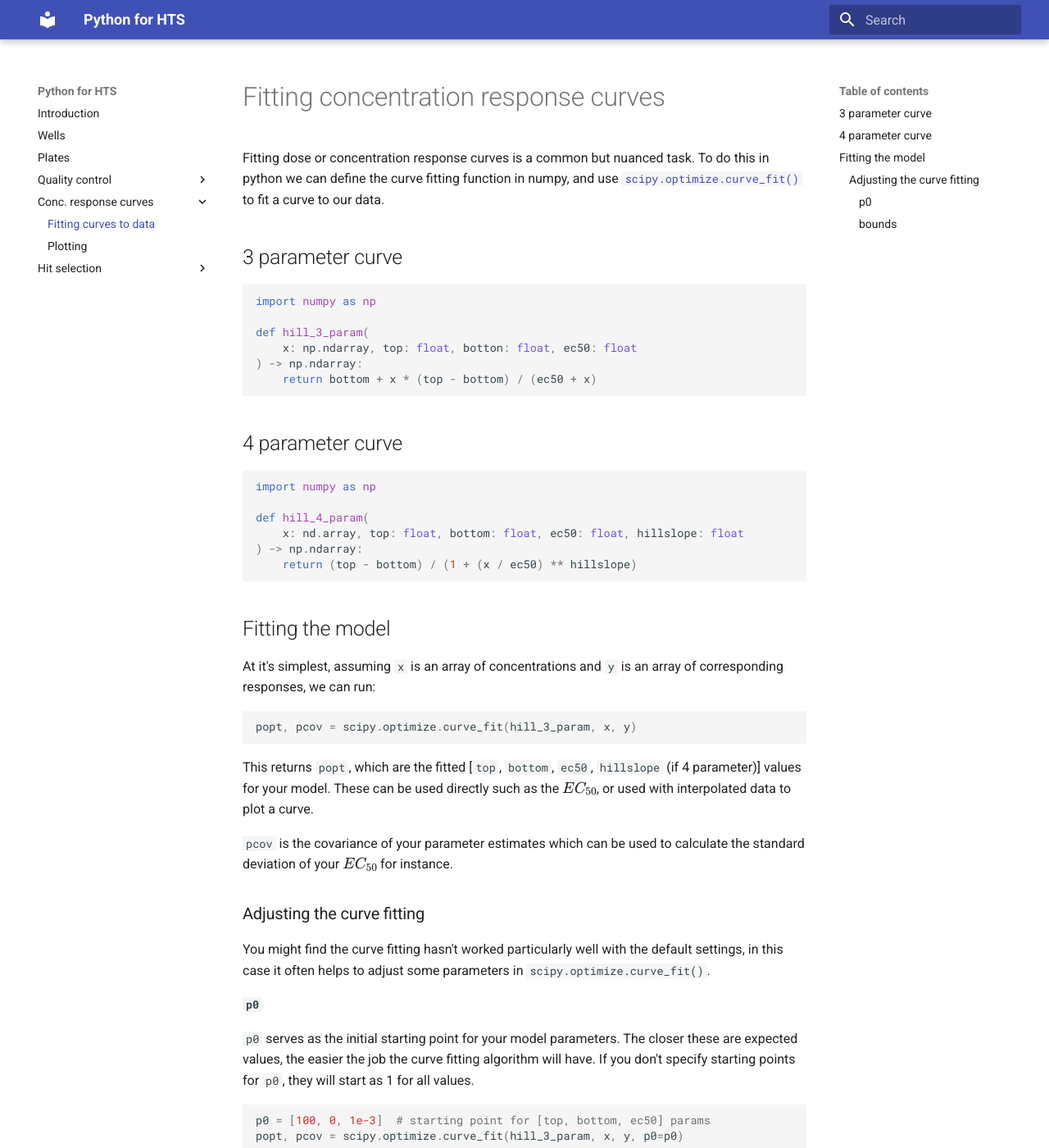
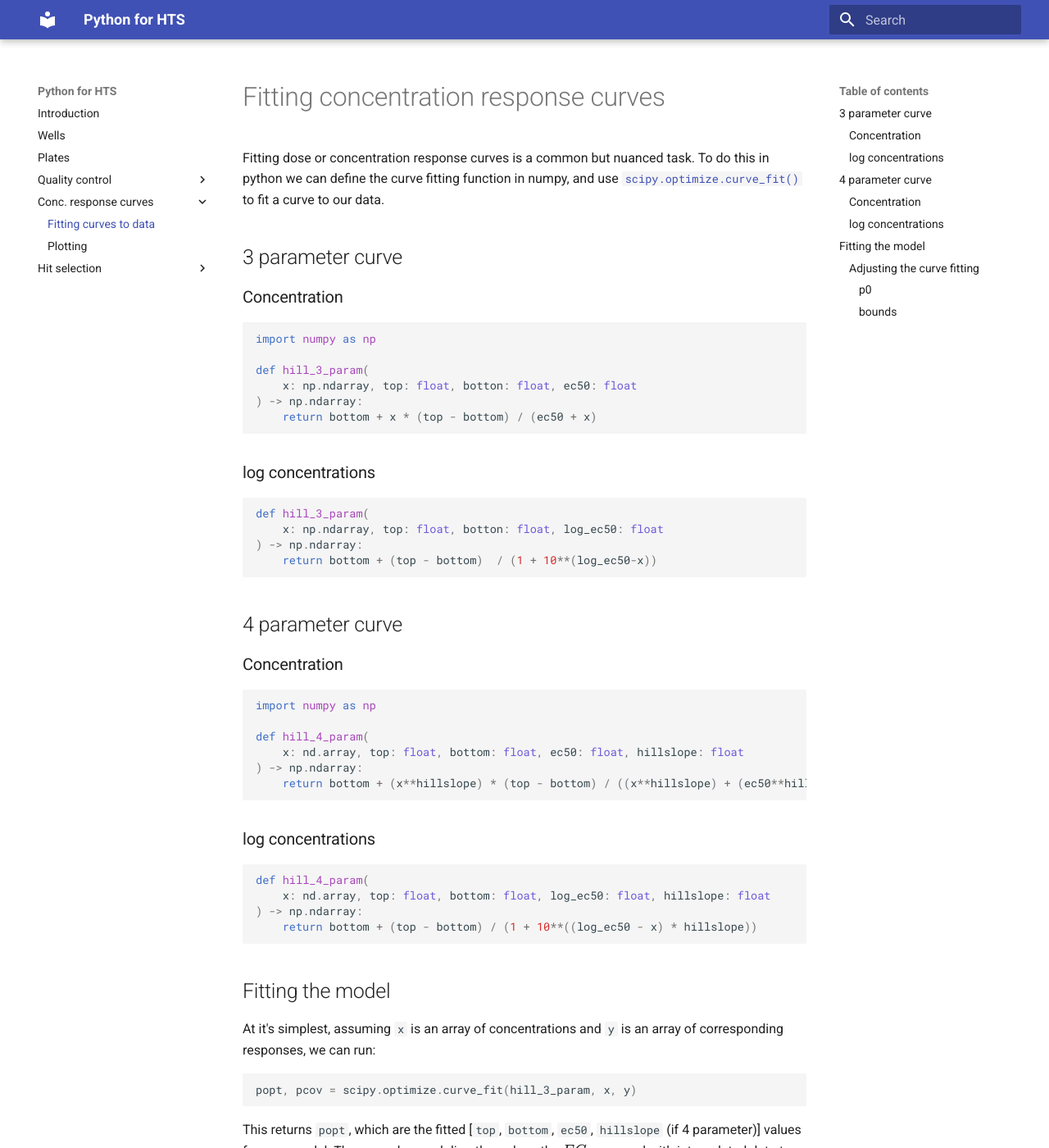
Before and after one commit to Swarchal/python-for-HTS, an MkDocs documentation site: the page built from docs/conc_response_curves/fitting.md, in a window 1280 px wide and 1400 px high. Shown: the whole window at 82% size. Built offline with MkDocs 1.6.1 and Material for MkDocs 9.7.7, drawn with Linux system fonts in a browser that asks for light colours.

Commit message:
fix for log and non-log concentration

````diff
--- a/docs/conc_response_curves/fitting.md
+++ b/docs/conc_response_curves/fitting.md
@@ -6,6 +6,7 @@ we can define the curve fitting function in numpy, and use [`scipy.optimize.curv
 
 ## 3 parameter curve
 
+### Concentration
 
 ```python
 import numpy as np
@@ -16,15 +17,36 @@ def hill_3_param(
     return bottom + x * (top - bottom) / (ec50 + x)
 ```
 
+### log concentrations
+
+```python
+def hill_3_param(
+    x: np.ndarray, top: float, botton: float, log_ec50: float
+) -> np.ndarray:
+    return bottom + (top - bottom)  / (1 + 10**(log_ec50-x))
+```
+
 
 ## 4 parameter curve
+
+### Concentration
+
 ```python
 import numpy as np
 
 def hill_4_param(
     x: nd.array, top: float, bottom: float, ec50: float, hillslope: float
 ) -> np.ndarray:
-    return (top - bottom) / (1 + (x / ec50) ** hillslope)
+    return bottom + (x**hillslope) * (top - bottom) / ((x**hillslope) + (ec50**hillslope))
+```
+
+### log concentrations
+
+```python
+def hill_4_param(
+    x: nd.array, top: float, bottom: float, log_ec50: float, hillslope: float
+) -> np.ndarray:
+    return bottom + (top - bottom) / (1 + 10**((log_ec50 - x) * hillslope))
 ```
 
 
````
